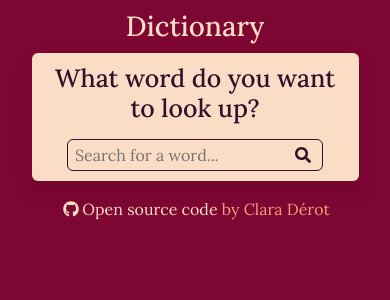
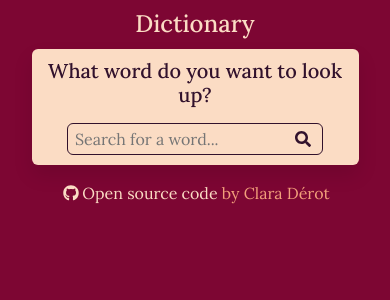
Before and after one commit to claradrt/dictionary-project, a React (Create React App) app: page / in a window 390 px wide. Shown: the top 300 px of the page. Built offline with nearby package versions, Linux system fonts and the light colour scheme.

Commit message:
Display photos corresponding to search

```diff
--- a/src/App.css
+++ b/src/App.css
@@ -10,7 +10,7 @@ header h1 {
 
 .App .container {
   margin: 10px auto;
-  width: 70%;
+  width: 60%;
 }
 
 footer a {
@@ -39,8 +39,11 @@ section {
   box-shadow: 0 10px 20px rgb(0 0 0 / 10%);
 }
 
-@media (max-width: 400px) {
+@media (max-width: 700px) {
   .App .container {
     width: 90%;
   }
+  header h1 {
+    font-size: 24px;
+  }
 }
--- a/src/Dictionary.js
+++ b/src/Dictionary.js
@@ -2,17 +2,25 @@ import React, { useState } from "react";
 import Search from "./Search";
 import "./Dictionary.css";
 import Results from "./Results.js";
+import Photos from "./Photos.js";
 
 export default function Dictionary() {
   const [results, setResults] = useState("");
+  const [photos, setPhotos] = useState("");
 
   function getSearchResults(searchResults) {
     setResults(searchResults);
   }
+
+  function getPicResults(photoResults) {
+    setPhotos(photoResults);
+  }
+
   return (
     <div className="Dictionary">
-      <Search onSearch={getSearchResults} />
+      <Search onSearch={getSearchResults} getPics={getPicResults} />
       {results && <Results results={results} />}
+      {photos && <Photos photos={photos} />}
     </div>
   );
 }
--- a/src/Meaning.js
+++ b/src/Meaning.js
@@ -3,7 +3,6 @@ import Synonyms from "./Synonyms.js";
 import "./Meaning.css";
 
 export default function Meaning(props) {
-  console.log(props.meaning);
   return (
     <section className="Meaning">
       <h3 className="text-capitalize mt-4">{props.meaning.partOfSpeech}</h3>
--- a/src/Phonetic.js
+++ b/src/Phonetic.js
@@ -5,8 +5,6 @@ import { faPlayCircle } from "@fortawesome/free-solid-svg-icons";
 import { faPlayCircle as farPlayCircle } from "@fortawesome/free-regular-svg-icons";
 
 export default function Phonetic(props) {
-  console.log("Phonetics", props.phonetic);
-
   return (
     <span className="Phonetics">
       {props.phonetic.audio && (
--- /dev/null
+++ b/src/Photos.css
@@ -0,0 +1,7 @@
+.Photos img {
+  border-radius: 4px;
+}
+
+.photo-column {
+  padding: 3px;
+}
--- /dev/null
+++ b/src/Photos.js
@@ -0,0 +1,24 @@
+import React from "react";
+import "./Photos.css";
+
+export default function Photos(props) {
+  console.log("Received by Photos component:", props.photos);
+
+  return (
+    <section className="Photos">
+      <div className="row g-0">
+        {props.photos.map((photo, index) => {
+          return (
+            <div className="col-md-4 photo-column" key={index}>
+              <img
+                src={photo.src.landscape}
+                className="img-fluid"
+                alt="illustration"
+              />
+            </div>
+          );
+        })}
+      </div>
+    </section>
+  );
+}
--- a/src/Results.js
+++ b/src/Results.js
@@ -3,7 +3,6 @@ import Meaning from "./Meaning.js";
 import Phonetic from "./Phonetic.js";
 
 export default function Results(props) {
-  console.log(props.results);
   return (
     <div className="Results">
       <section>
--- a/src/Search.css
+++ b/src/Search.css
@@ -20,3 +20,9 @@
 .Search h1 {
   font-size: 25px;
 }
+
+@media (max-width: 700px) {
+  .Search h1 {
+    font-size: 20px;
+  }
+}
--- a/src/Search.js
+++ b/src/Search.js
@@ -7,15 +7,25 @@ import { faSearch } from "@fortawesome/free-solid-svg-icons";
 export default function Search(props) {
   const [searchValue, setSearchValue] = useState("");
 
-  function handleResponse(response) {
-    console.log(response.data[0]);
+  function handleDictionaryResponse(response) {
     props.onSearch(response.data[0]);
+  }
+
+  function handlePexelsResponse(response) {
+    console.log(response.data.photos);
+    props.getPics(response.data.photos);
   }
 
   function search(event) {
     event.preventDefault();
     let apiUrl = `https://api.dictionaryapi.dev/api/v2/entries/en/${searchValue}`;
-    axios.get(apiUrl).then(handleResponse);
+    axios.get(apiUrl).then(handleDictionaryResponse);
+
+    let pexelsApiKey =
+      "563492ad6f917000010000015f07001e5247413ba14c5fb9d332d575";
+    let pexelsApiUrl = `https://api.pexels.com/v1/search?query=${searchValue}&per_page=6`;
+    let headers = { Authorization: `Bearer ${pexelsApiKey}` };
+    axios.get(pexelsApiUrl, { headers: headers }).then(handlePexelsResponse);
   }
 
   function handleSearchValueChange(event) {
--- a/src/Synonyms.js
+++ b/src/Synonyms.js
@@ -2,7 +2,6 @@ import React from "react";
 import "./Synonyms.css";
 
 export default function Synonyms(props) {
-  console.log("Synonyms:", props.synonyms);
   if (props.synonyms.length > 0) {
     return (
       <div className="synonyms-wrapper mt-2 mb-3">
```
